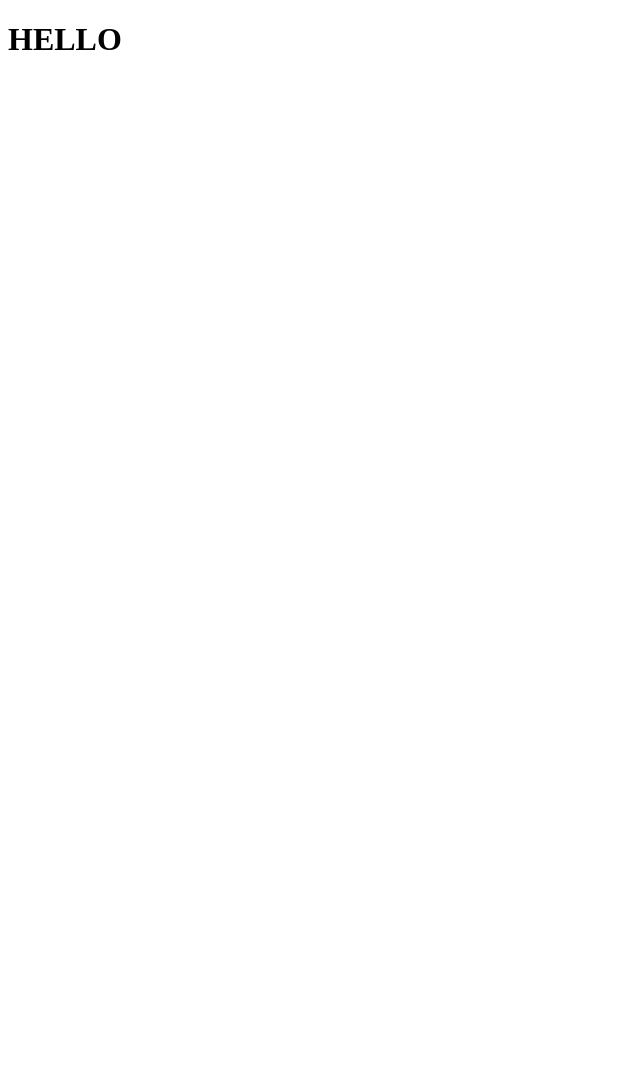
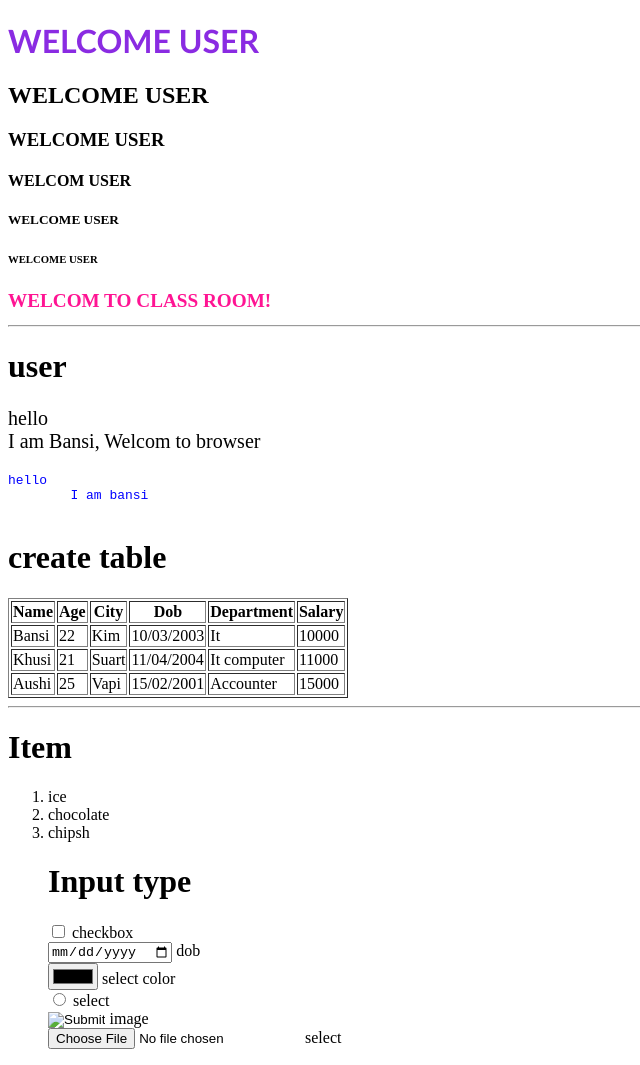
Before and after one commit to jiya10315/js-1, a plain HTML site: page precatical/index.html in a window 1280 px wide. Shown: the whole page, without its empty margins (0-640 px from the left). Before the commit the page ends 800 px from the top, so only its background shows below. Drawn offline with Linux system fonts and the light colour scheme; files whose address does not match are found by name.

Commit message:
html change

```diff
--- a/precatical/index.html
+++ b/precatical/index.html
@@ -3,9 +3,91 @@
 <head>
     <meta charset="UTF-8">
     <meta name="viewport" content="width=device-width, initial-scale=1.0">
-    <title>Document</title>
+    <title>indext</title>
+    <link rel="stylesheet" href="C:\Users\JIYU\js-1\precatical\style.css">
 </head>
+<style>
+    .pre {
+        font-size: medium;
+        color :blue;
+    }
+</style>
 <body>
-    <h1>HELLO</h1>
+    <h1 style="color: blueviolet; font-family: 'Gill Sans', 'Gill Sans MT', Calibri, 'Trebuchet MS', sans-serif;">WELCOME USER</h1>
+    <h2>WELCOME USER</h2>
+    <h3>WELCOME USER</h3>
+    <h4>WELCOM USER</h4>
+    <h5>WELCOME USER</h5>
+    <h6>WELCOME USER</h6>
+<h1 class="heading">WELCOM TO CLASS ROOM!</h1>
+<hr/>
+<h1>user</h1>
+<p class="p">hello <br/>
+    I am Bansi, Welcom to browser
+   </p>
+   <pre class="pre">hello
+        I am bansi
+   </pre>
+<h1>create table</h1>
+<table border="">
+    <tr>
+        <th>Name</th>
+        <th>Age</th>
+        <th>City</th>
+        <th>Dob</th>
+        <th>Department</th>
+        <th>Salary</th>
+    </tr>
+    <tr>
+       <td>Bansi</td>
+       <td>22</td>
+       <td>Kim</td>
+       <td>10/03/2003</td>
+       <td>It</td>
+       <td>10000</td>
+    </tr>
+    <tr>
+       <td>Khusi</td>
+       <td>21</td>
+       <td>Suart</td>
+       <td>11/04/2004</td>
+       <td>It computer</td>
+       <td>11000</td>
+    </tr>
+    <tr>
+        <td>Aushi</td>
+        <td>25</td>
+        <td>Vapi</td>
+        <td>15/02/2001</td>
+        <td>Accounter</td>
+        <td>15000</td>
+    </tr>
+</table>
+<hr/>
+<h1>Item</h1>
+ <!-- <ul>
+    <li>ice</li>
+    <li>chocolate</li>
+    <li>chipsh</li>
+    <br/>
+ </ul> -->
+ <ol>
+    <li>ice</li>
+    <li>chocolate</li>
+    <li>chipsh</li>
+ </ul>
+<h1>Input type</h1>
+   <input type="checkbox" /> checkbox
+   <br/>
+   <input type="date" /> dob
+   <br/>
+   <input type="color" /> select color
+   <br/>
+   <input type="radio" /> select
+   <br/>
+   <input type="image" /> image
+   <br/>
+   <input type="file" accept=".png"/> select
+   <br/>
 </body>
 </html>
```
